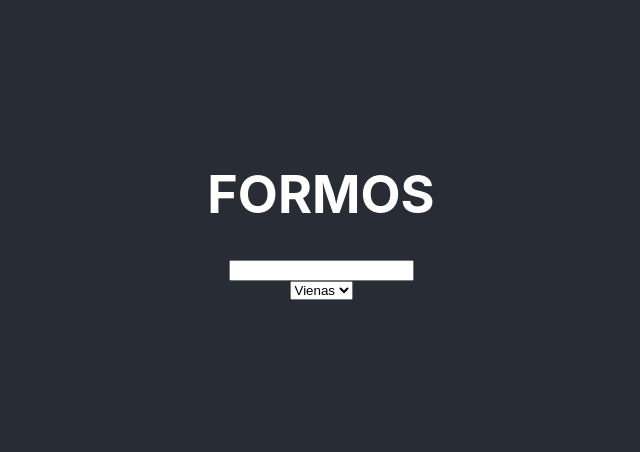
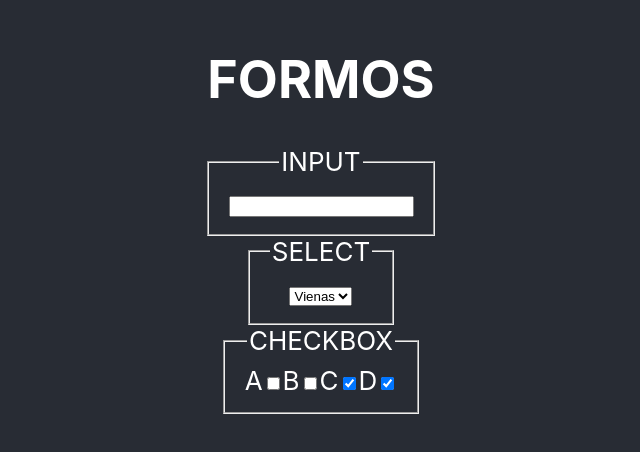
Before and after one commit to ArturasKi/001-lamos, a React (Create React App) app in the folder ak/: page / in a window 1280 px wide. Shown: the part 186-638 px from the top of the page, without its empty margins (319-959 px from the left). Built offline with nearby package versions, Linux system fonts and the light colour scheme.

Commit message:
Checkbox

```diff
--- a/ak/src/App.jsx
+++ b/ak/src/App.jsx
@@ -7,23 +7,41 @@ function App() {
   const [text, setText] = useState(''); //kontroliuojamoji forma: text => input value={text}; setText kontroliuoja text value;
 
   const [select, setSelect] = useState('');
+  const [cb, setCb] = useState({a: false, b: false, c: true, d:true});
 
   const inputText = e => {
     setText(e.target.value); // setText(e.target.value + '*');
   } // kontroliuojamos formos funkcija, kontroliuojamas ivedamas tekstas;
 
+  const cbClick = c => {
+    setCb(checkBox => ({...checkBox, [c] : !checkBox[c]})); // () funkcijos viduje {} objektas, uz : overwrite'inama savybe;
+  }
+
   return (
     <div className="App">
       <header className="App-header">
         <h1>FORMOS</h1>
-
+        <fieldset>
+          <legend>INPUT</legend>
         <input type='text' onChange={inputText} value={text}></input>
-        <select value={select} onChange={e => setSelect(e.target.value)}>
+        </fieldset>
+        <fieldset>
+          <legend>SELECT</legend>
+          <select value={select} onChange={e => setSelect(e.target.value)}>
           <option value='one'>Vienas</option>
           <option value='two'>Du</option>
           <option value='three'>Three</option>
           <option value='ten'>Ten</option>
-        </select>
+          </select>
+        </fieldset>
+        <fieldset>
+          <legend>CHECKBOX</legend>
+          A<input type='checkbox' onChange={() => cbClick('a')} checked={cb.a}></input>
+          B<input type='checkbox' onChange={() => cbClick('b')} checked={cb.b}></input>
+          C<input type='checkbox' onChange={() => cbClick('c')} checked={cb.c}></input>
+          D<input type='checkbox' onChange={() => cbClick('d')} checked={cb.d}></input>
+        </fieldset>
+
 
       </header>
     </div>
```
